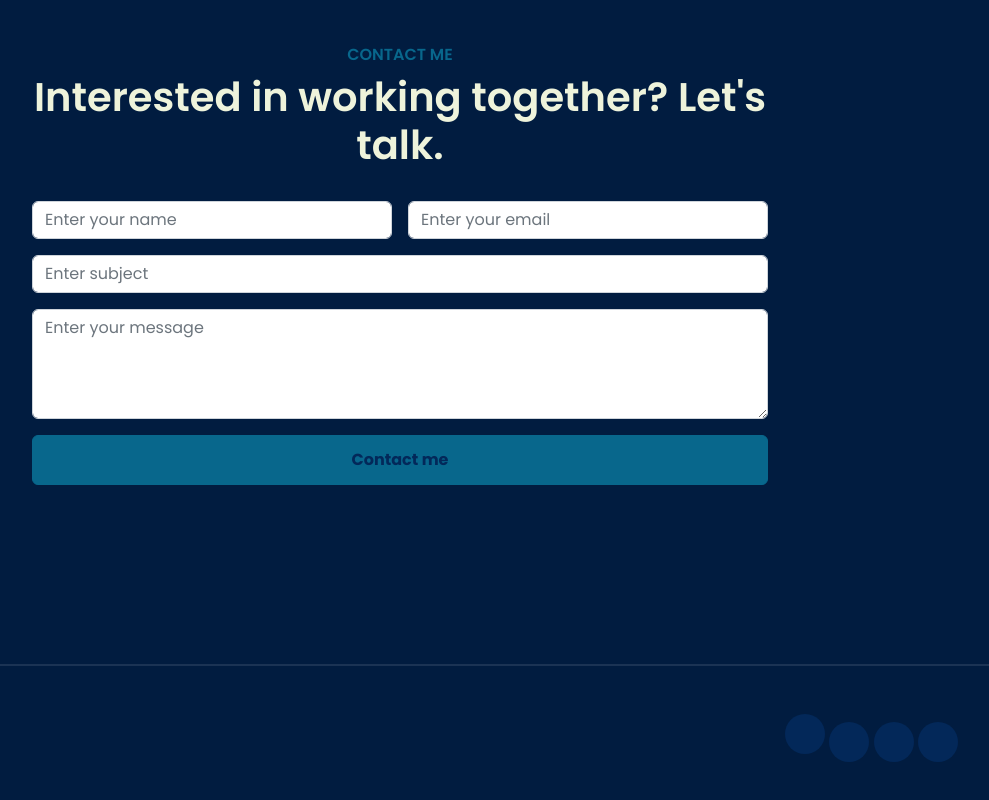
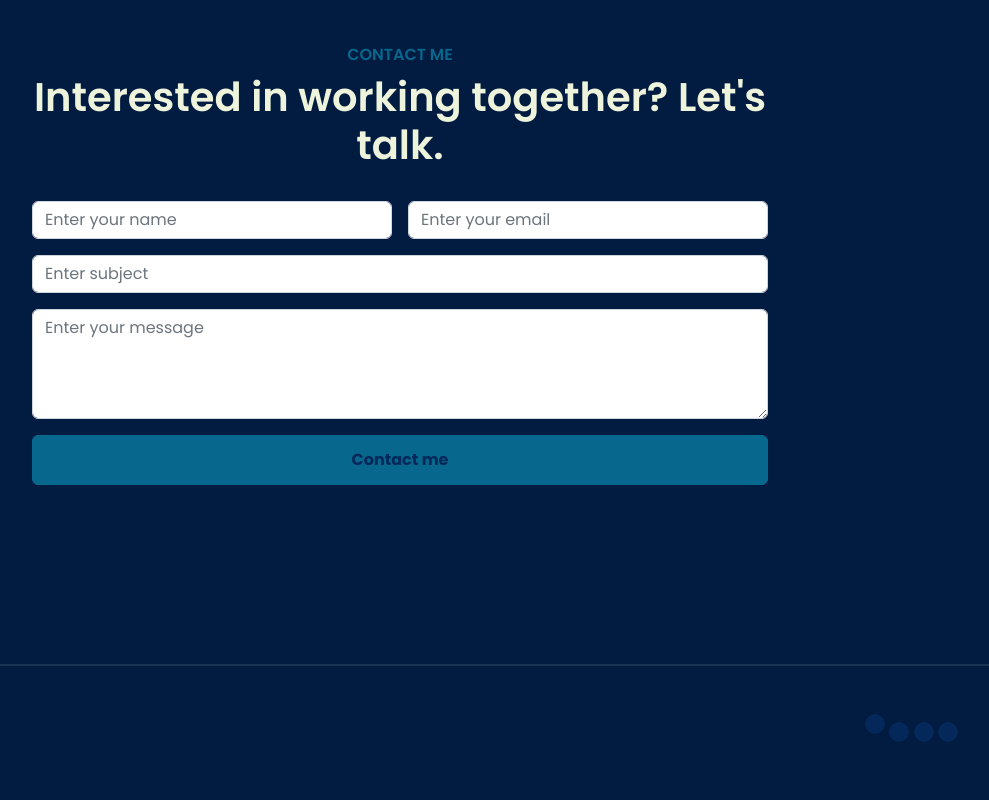
Before and after one commit to deathcuree/portfolio, a plain HTML site: page index.html in a window 1280 px wide. Shown: the part 3446-4246 px from the top of the page, without its empty margins (240-1229 px from the left). Drawn offline with Linux system fonts and the light colour scheme.

Commit message:
updated portfolio

```diff
--- a/assets/css/style.css
+++ b/assets/css/style.css
@@ -66,6 +66,13 @@ img {
   font-size: 32px;
   background-color: var(--color-brand);
   color: var(--color-base);
+}
+
+@media (max-width: 576px) {
+  .bg-img img {
+    width: 80%;
+    padding: 20%;
+  }
 }
 
 .bg-img img {
@@ -162,19 +169,25 @@ img {
   transform: scale(1.1);
 }
 
-/* =========== ABOUT ME & PROJECTS & TOOLS CARD START ============= */
+/* =========== ABOUT ME & PROJECTS & TOOLS CARD END ============= */
 
 /* SOCIAL ICONS */
-.social-icons {
-}
-
 .social-icons a {
-  width: 40px;
-  height: 40px;
+  width: 20px;
+  height: 20px;
   display: inline-flex;
   align-items: center;
   justify-content: center;
   background-color: var(--color-base);
   border-radius: 100px;
   font-size: 24px;
+  transition: all 0.2s ease-in-out; /* add a smooth transition */
 }
+
+.social-icons a i {
+  color: white;
+}
+
+.social-icons a:hover i {
+  color: var(--color-brand);
+}
```
Also changed, not shown: assets/images/project-3.png (added).
